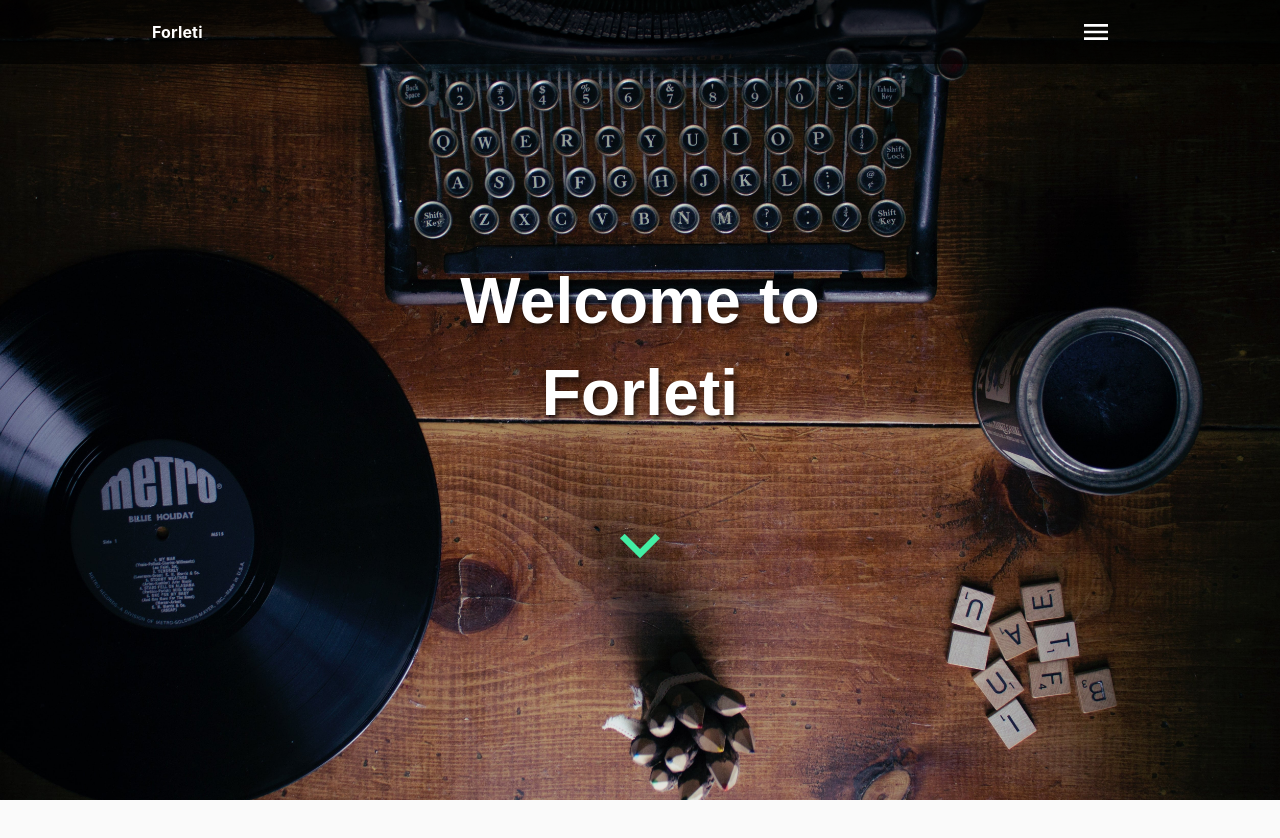
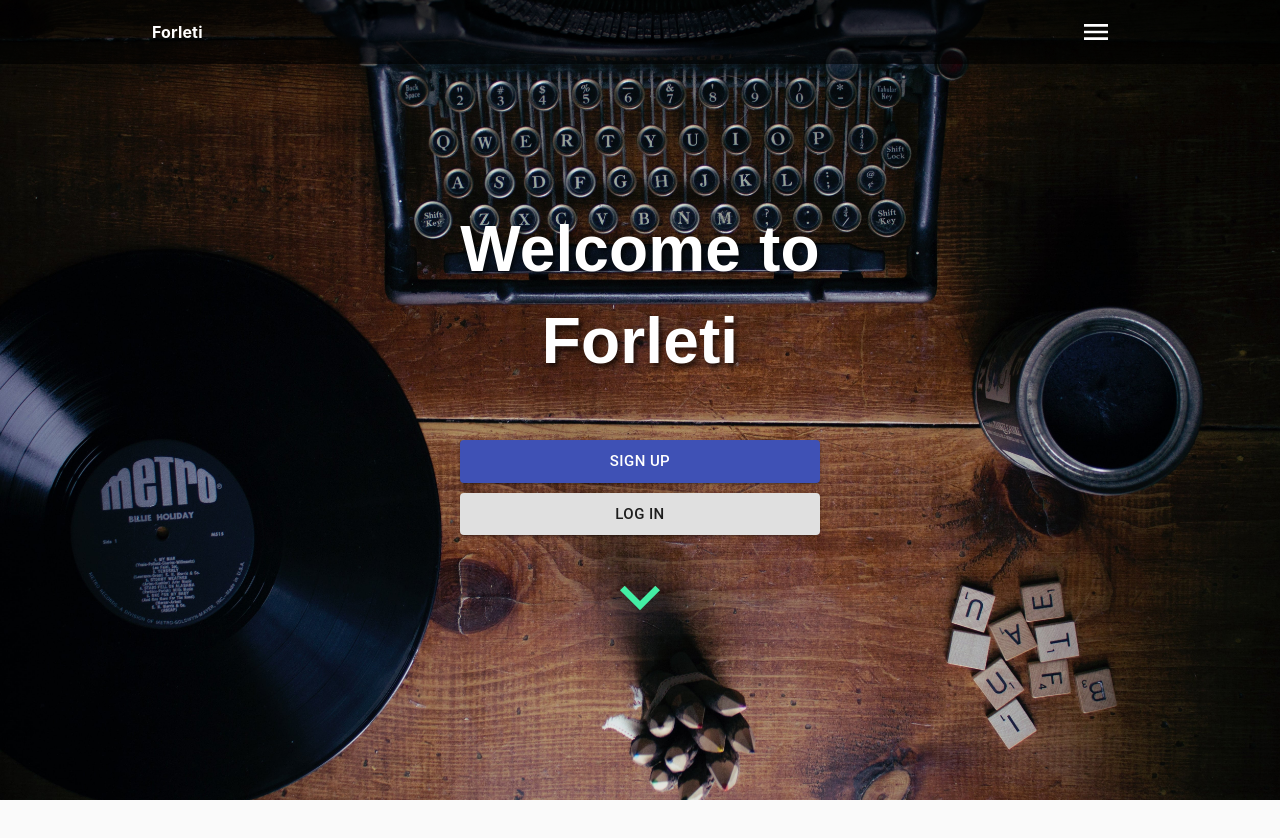
Before and after one commit to nbry/forleti-fe, a React (Create React App) app: page / in a window 1280 px wide. Shown: the top 838 px of the page. Built offline with nearby package versions, Linux system fonts and the light colour scheme.

Commit message:
Revert to default MUI theme

```diff
--- a/src/components/Header.js
+++ b/src/components/Header.js
@@ -3,7 +3,6 @@ import { AppBar, Toolbar } from "@material-ui/core";
 import styled from "styled-components";
 
 import HeaderMenuList from "./HeaderMenuList";
-import palette from "../theme/themePalette";
 
 function Header() {
   return (
@@ -23,7 +22,7 @@ const Title = styled.h1`
   flex-grow: 1;
   font-size: 1rem;
   text-shadow: 2px 3px 5px rgba(0, 0, 0, 0.5);
-  color: ${palette.light.main};
+  color: white;
 `;
 
 const StyledAppBar = styled(AppBar)`
--- a/src/components/LandingPage/LandingPageBanner.js
+++ b/src/components/LandingPage/LandingPageBanner.js
@@ -1,9 +1,8 @@
 import React, { useEffect, useState } from "react";
 import styled from "styled-components";
 import ExpandMoreIcon from "@material-ui/icons/ExpandMore";
-import { Collapse, IconButton, Button } from "@material-ui/core";
+import { Collapse, IconButton, Button, Grid } from "@material-ui/core";
 import { Link as Scroll } from "react-scroll";
-import p from "../../theme/themePalette";
 
 function LandingPageBanner() {
   const [checked, setChecked] = useState(false);
@@ -18,14 +17,27 @@ function LandingPageBanner() {
       collapsedHeight={50}
     >
       <InnerWrapper>
+        <Grid>
           <Title>
             Welcome to <br /> <span>Forleti</span>
           </Title>
+          <StyledButton
+            variant="contained"
+            color="primary"
+            size="large"
+            fullWidth
+          >
+            Sign Up
+          </StyledButton>
+          <StyledButton variant="contained" size="large" fullWidth>
+            Log In
+          </StyledButton>
           <Scroll to="loading-page-info" smooth={true}>
             <IconButton>
               <StyledExpandMoreIcon />
             </IconButton>
           </Scroll>
+        </Grid>
       </InnerWrapper>
     </Collapse>
   );
@@ -38,8 +50,12 @@ const InnerWrapper = styled.div`
   text-align: center;
 `;
 
+const StyledButton = styled(Button)`
+  margin-bottom: 10px;
+`;
+
 const StyledExpandMoreIcon = styled(ExpandMoreIcon)`
-  color: ${p.primary.main};
+  color: #43eea4;
   font-size: 5rem;
   border-radius: 50%;
   animation: pulse-animation 4s infinite;
--- a/src/index.js
+++ b/src/index.js
@@ -10,12 +10,7 @@ import reportWebVitals from "./reportWebVitals";
 // help control the order in which CSS is applied to components.
 import { create } from "jss";
 import { CssBaseline } from "@material-ui/core";
-import {
-  StylesProvider,
-  jssPreset,
-  ThemeProvider,
-} from "@material-ui/core/styles";
-import theme from "./theme/theme";
+import { StylesProvider, jssPreset } from "@material-ui/core/styles";
 
 const jss = create({
   ...jssPreset(),
@@ -26,10 +21,8 @@ const jss = create({
 ReactDOM.render(
   <React.StrictMode>
     <StylesProvider jss={jss}>
-      <ThemeProvider theme={theme}>
-        <CssBaseline />
-        <App />
-      </ThemeProvider>
+      <CssBaseline />
+      <App />
     </StylesProvider>
   </React.StrictMode>,
   document.getElementById("root")
--- a/src/theme/theme.js
+++ /dev/null
@@ -1,8 +0,0 @@
-import { createMuiTheme } from "@material-ui/core/styles";
-import palette from "./themePalette";
-
-const theme = createMuiTheme({
-  palette,
-});
-
-export default theme;
--- a/src/theme/themePalette.js
+++ /dev/null
@@ -1,25 +0,0 @@
-const palette = {
-  primary: {
-    main: "rgb(67, 238, 164)",
-  },
-  secondary: {
-    main: "#e2e2df",
-  },
-  danger: {
-    main: "#ffadad",
-  },
-  warning: {
-    main: "#fdffb6",
-  },
-  light: {
-    main: "white",
-  },
-  netural: {
-    main: "#a0c4ff",
-  },
-  dark: {
-    main: "#221f22",
-  },
-};
-
-export default palette;
```
Lines whose indentation alone changed are shown as unchanged.
